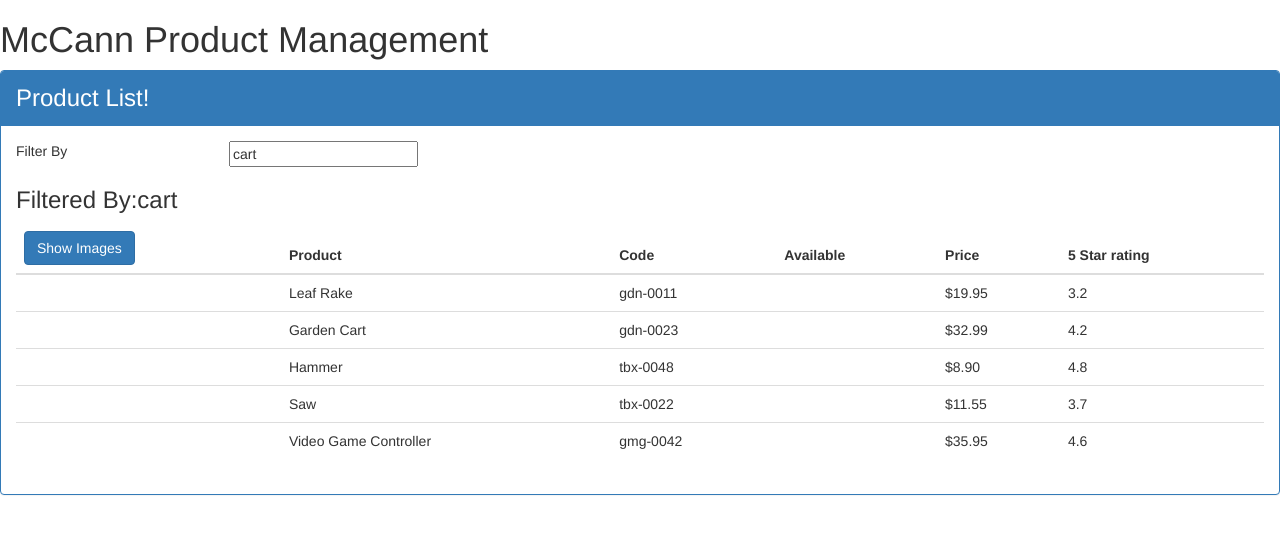
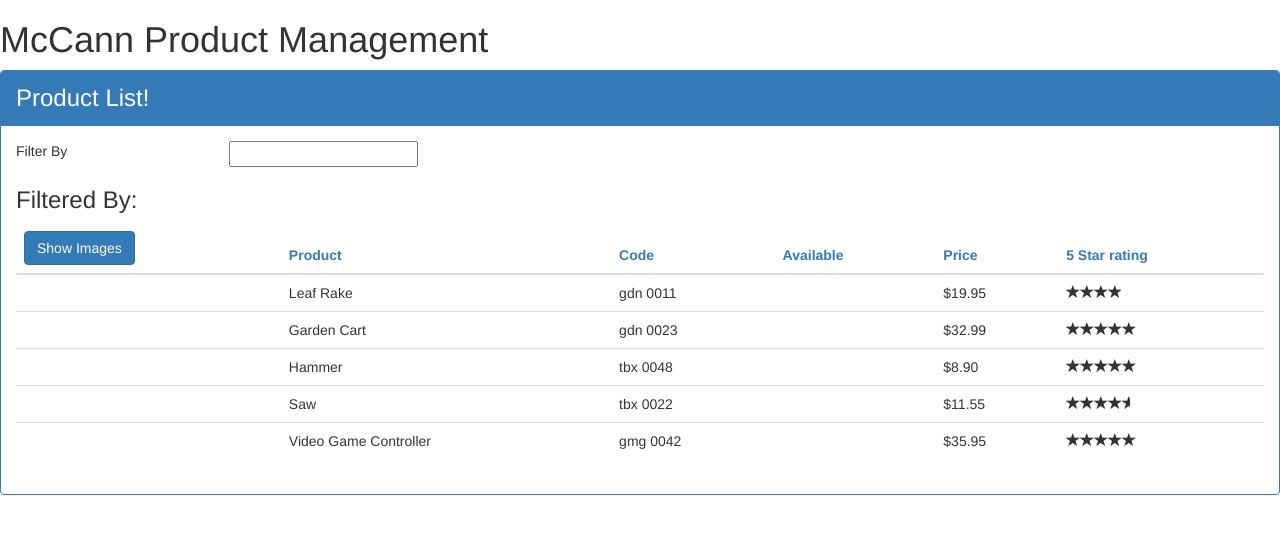
Before and after one commit to RoseBloom/APM-Working, an Angular app: page / in a window 1280 px wide. Shown: the top 534 px of the page. Built offline with nearby package versions, Linux system fonts and the light colour scheme.

Commit message:
everything but http complete

```diff
--- a/src/app/app.component.ts
+++ b/src/app/app.component.ts
@@ -1,12 +1,14 @@
 
 import {Component} from '@angular/core';
+import { ProductService } from './products/product.service';
 @Component({
   selector: 'pm-root',
   template:
   `<div><h1>{{pageTitle}}</h1>
     <pm-products></pm-products>
     </div>
-    `
+    `,
+    providers:[ProductService]
 })
 export class AppComponent{
   pageTitle:string = "McCann Product Management";
--- /dev/null
+++ b/src/app/products/product-list.component.css
@@ -0,0 +1 @@
+thead{color: #337AB7}
--- a/src/app/products/product-list.component.html
+++ b/src/app/products/product-list.component.html
@@ -37,15 +37,15 @@
                     </tr>
                 </thead>
                 <tbody>
-                    <tr *ngFor = 'let product of products'>
+                    <tr *ngFor = 'let product of filteredProducts'>
                         <td>
                             <img *ngIf='showImages' [src] = 'product.imageUrl' [title] = 'product.productName' [style.width.px] = 'imageWidth'[style.margin.px] = 5 >
                         </td>
                         <td>{{product.productName}}</td>
-                        <td>{{product.productCode | lowercase}}</td>
+                        <td>{{product.productCode | lowercase | convertToSpaces: '-' }}</td>
                         <td>{{product.produtReleaseDate}}</td>
                         <td>{{product.price | currency:'USD':true:'1.2-2'}}</td>
-                        <td>{{product.starRating}}</td>
+                        <td><pm-star [rating]='product.starRating'></pm-star></td>
                     </tr>
                 </tbody>
             </table>
--- a/src/app/products/product-list.component.ts
+++ b/src/app/products/product-list.component.ts
@@ -1,15 +1,27 @@
 import {Component} from '@angular/core';
+import { IProduct } from './product';
+import { OnInit } from '@angular/core/src/metadata/lifecycle_hooks';
+import { ProductService } from './product.service';
 @Component({
+    styleUrls:['./product-list.component.css'],
     selector: 'pm-products',
     templateUrl: './product-list.component.html'
 })
-export class ProductListComponent{
+export class ProductListComponent implements OnInit {
    pageTitle : string = "Product List!";
    imageWidth: number = 50;
    imageMargin: number = 5;
    showImages:boolean = false;
-   listFilter: string = 'cart';
-   products: any[] = [
+   _listFilter:string;
+   get listFilter():string {
+       return this._listFilter;
+   }
+   set listFilter(value:string){
+       this._listFilter = value;
+       this.filteredProducts = this.listFilter? this.performFilter(this.listFilter): this.products
+   }
+   filteredProducts : IProduct[]
+   products: IProduct[] = [
     {
         "productId": 1,
         "productName": "Leaf Rake",
@@ -61,7 +73,20 @@ export class ProductListComponent{
         "imageUrl": "http://openclipart.org/image/300px/svg_to_png/120337/xbox-controller_01.png"
     }
 ];
+constructor(private _productService:ProductService)
+{
+
+}
+performFilter(filterBy:string): IProduct[]{
+    filterBy = filterBy.toLocaleLowerCase();
+    return this.products.filter((product :IProduct)=>
+    product.productName.toLocaleLowerCase().indexOf(filterBy) !== -1);
+}
 toggleImg(): void {
     this.showImages = !this.showImages
 }
+ngOnInit(): void{
+    this.products = this._productService.getProducts();
+    this.filteredProducts = this.products;
 }
+}
--- /dev/null
+++ b/src/app/products/product.service.ts
@@ -0,0 +1,60 @@
+import { Injectable } from "@angular/core";
+import { IProduct } from "./product";
+
+@Injectable()
+export class ProductService{
+getProducts() : IProduct[]{
+    return[
+        {
+            "productId": 1,
+            "productName": "Leaf Rake",
+            "productCode": "GDN-0011",
+            "releaseDate": "March 19, 2016",
+            "description": "Leaf rake with 48-inch wooden handle.",
+            "price": 19.95,
+            "starRating": 3.2,
+            "imageUrl": "http://openclipart.org/image/300px/svg_to_png/26215/Anonymous_Leaf_Rake.png"
+        },
+        {
+            "productId": 2,
+            "productName": "Garden Cart",
+            "productCode": "GDN-0023",
+            "releaseDate": "March 18, 2016",
+            "description": "15 gallon capacity rolling garden cart",
+            "price": 32.99,
+            "starRating": 4.2,
+            "imageUrl": "http://openclipart.org/image/300px/svg_to_png/58471/garden_cart.png"
+        },
+        {
+            "productId": 5,
+            "productName": "Hammer",
+            "productCode": "TBX-0048",
+            "releaseDate": "May 21, 2016",
+            "description": "Curved claw steel hammer",
+            "price": 8.9,
+            "starRating": 4.8,
+            "imageUrl": "http://openclipart.org/image/300px/svg_to_png/73/rejon_Hammer.png"
+        },
+        {
+            "productId": 8,
+            "productName": "Saw",
+            "productCode": "TBX-0022",
+            "releaseDate": "May 15, 2016",
+            "description": "15-inch steel blade hand saw",
+            "price": 11.55,
+            "starRating": 3.7,
+            "imageUrl": "http://openclipart.org/image/300px/svg_to_png/27070/egore911_saw.png"
+        },
+        {
+            "productId": 10,
+            "productName": "Video Game Controller",
+            "productCode": "GMG-0042",
+            "releaseDate": "October 15, 2015",
+            "description": "Standard two-button video game controller",
+            "price": 35.95,
+            "starRating": 4.6,
+            "imageUrl": "http://openclipart.org/image/300px/svg_to_png/120337/xbox-controller_01.png"
+        }
+    ]
+}
+}
--- /dev/null
+++ b/src/app/products/product.ts
@@ -0,0 +1,11 @@
+export interface IProduct{
+    productId:number;
+    productName:string,
+    productCode:string;
+    releaseDate: string;
+    price:number;
+    description:string;
+    starRating:number;
+    imageUrl:string;
+
+}
--- /dev/null
+++ b/src/app/shared/convert-to-spaces.pipe.ts
@@ -0,0 +1,10 @@
+import { PipeTransform, Pipe } from "@angular/core";
+
+@Pipe({
+    name:'convertToSpaces'
+})
+export class ConvertToSpacesPipe implements PipeTransform{
+    transform(value:string,character:string) : string{
+        return value.replace(character,' ');
+    }
+}
--- /dev/null
+++ b/src/app/shared/star.component.ts
@@ -0,0 +1,14 @@
+import { Component, OnChanges, Input } from "@angular/core";
+
+@Component({
+    selector: 'pm-star',
+    templateUrl: './star.component.html',
+    styleUrls: ['./star.component.css']
+})
+export class StarComponent implements OnChanges{
+@Input() rating:number;
+starWidth:number;
+ngOnChanges():void{
+    this.starWidth = this.rating * 86/5
+}
+}
```
Also changed, not shown: src/app/app.module.ts (+7 -3 lines).
